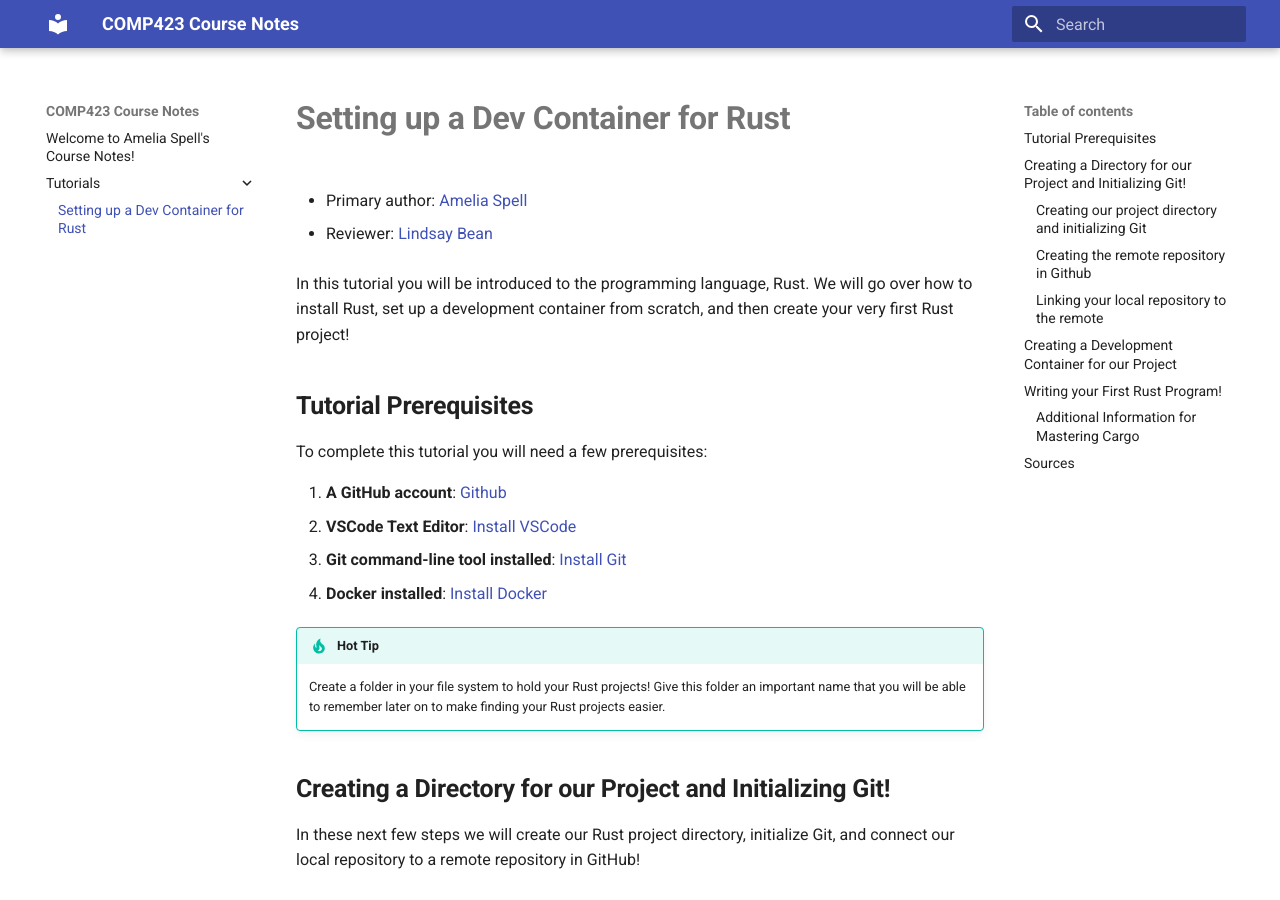
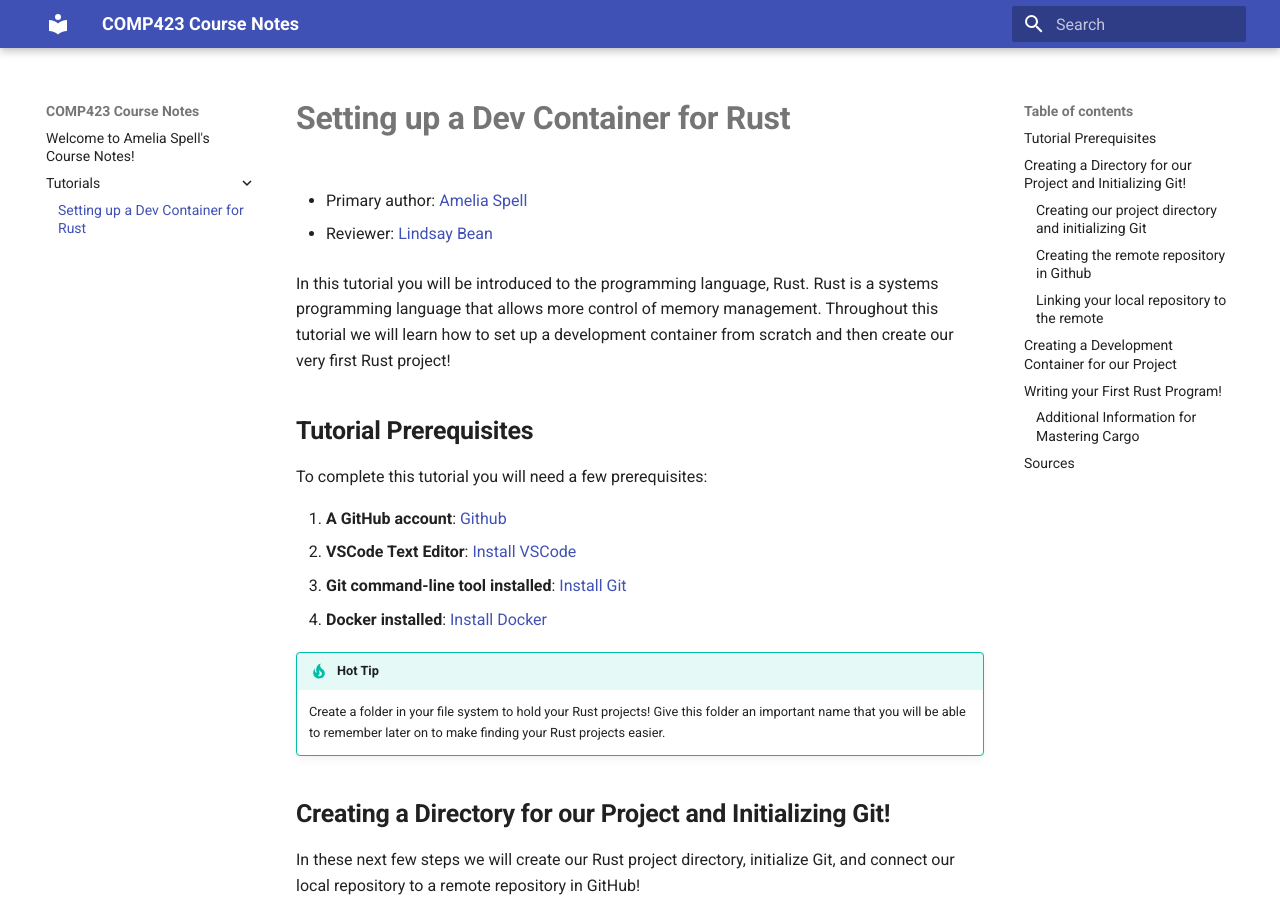
Before and after one commit to amspell04/comp423-course-notes, an MkDocs documentation site: the page built from docs/tutorials/rust-setup.md, in a window 1280 px wide and 900 px high. Built offline with MkDocs 1.6.1 and Material for MkDocs 9.7.7, drawn with Linux system fonts in a browser that asks for light colours.

Commit message:
revised introduction

```diff
--- a/docs/tutorials/rust-setup.md
+++ b/docs/tutorials/rust-setup.md
@@ -5,7 +5,7 @@
 * Reviewer: [Lindsay Bean](https://github.com/lcbean)
 
 
-In this tutorial you will be introduced to the programming language, Rust. We will go over how to install Rust, set up a development container from scratch, and then create your very first Rust project!
+In this tutorial you will be introduced to the programming language, Rust. Rust is a systems programming language that allows more control of memory management. Throughout this tutorial we will learn how to set up a development container from scratch and then create our very first Rust project!
 
 ## **Tutorial Prerequisites**
 
```
